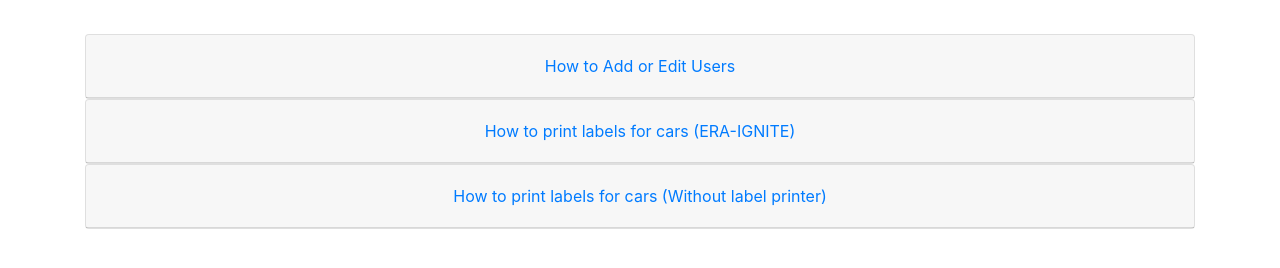
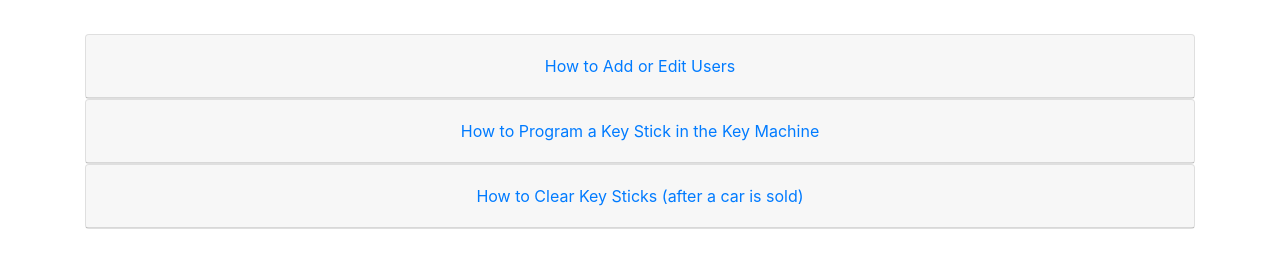
Before and after one commit to conicellilot/conicellilot.github.io, a website: page key.html in a window 1280 px wide. Shown: the part 174-442 px from the top of the page. Drawn offline with Linux system fonts and the light colour scheme.

Commit message:
Update key.html

```diff
--- a/key.html
+++ b/key.html
@@ -129,7 +129,7 @@
     <div class="card-header" id="headingTwo">
       <h5 class="mb-0 text-center">
         <button class="btn btn-link collapsed" data-toggle="collapse" data-target="#collapseTwo" aria-expanded="false" aria-controls="collapseTwo">
-          How to print labels for cars (ERA-IGNITE)
+          How to Program a Key Stick in the Key Machine
         </button>
       </h5>
     </div>
@@ -154,7 +154,7 @@
     <div class="card-header" id="headingThree">
       <h5 class="mb-0 text-center">
         <button class="btn btn-link collapsed" data-toggle="collapse" data-target="#collapseThree" aria-expanded="false" aria-controls="collapseThree">
-          How to print labels for cars (Without label printer)
+          How to Clear Key Sticks (after a car is sold)
         </button>
       </h5>
     </div>
```
